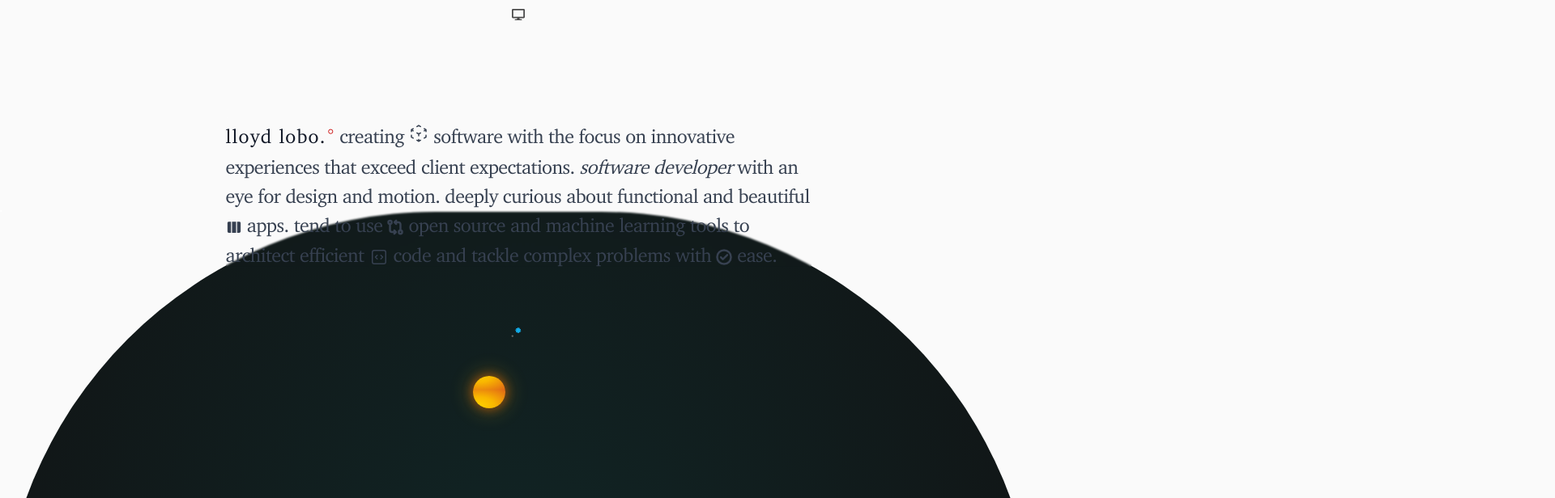
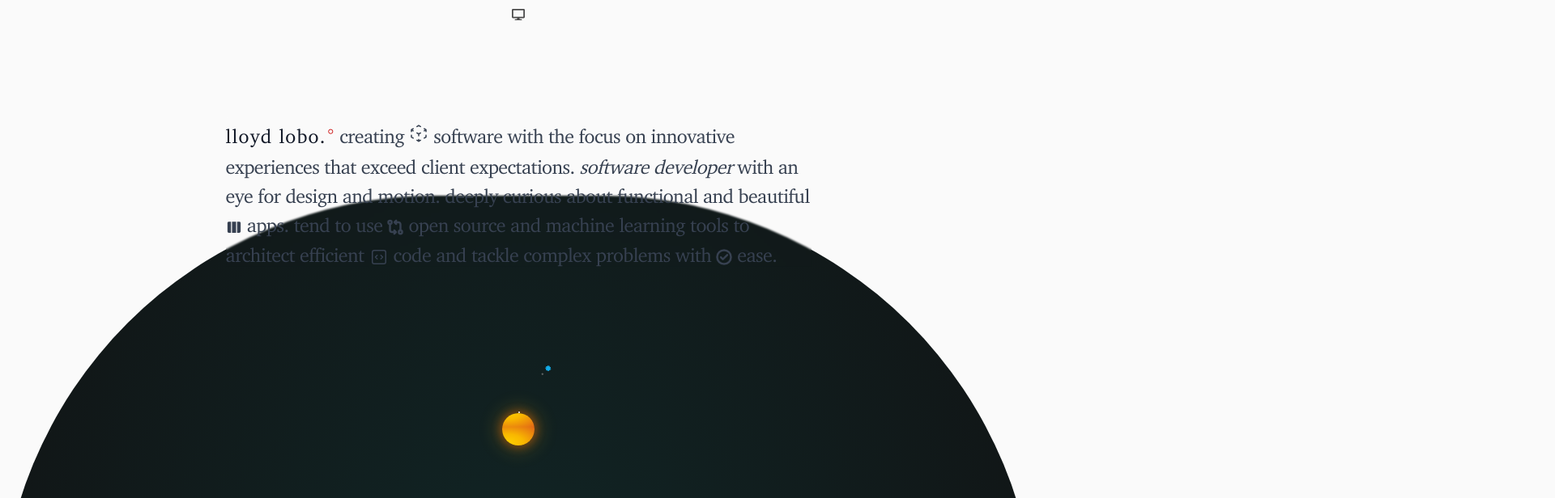
Before and after one commit to lloydlobo/lloydlobo.com, a Next.js app: page / in a window 1280 px wide. Shown: the top 616 px of the page at 81% size, 1920 px wide, since content can reach past the window. Built offline with nearby package versions, Linux system fonts and the light colour scheme.

Commit message:
fix: center the solar system div

```diff
--- a/components/effects/SolarSystem.module.css
+++ b/components/effects/SolarSystem.module.css
@@ -126,12 +126,9 @@
 
 div.solar {
   border-radius: 1000px;
-  display: grid;
-  place-content: center;
-  /* top: 50%; */
-  /* left: 50%; */
-  position: absolute;
-  inset: 0;
+  top: 50%;
+  left: 50%;
+  position: relative;
   z-index: 999;
 }
 .solar::after {
```
